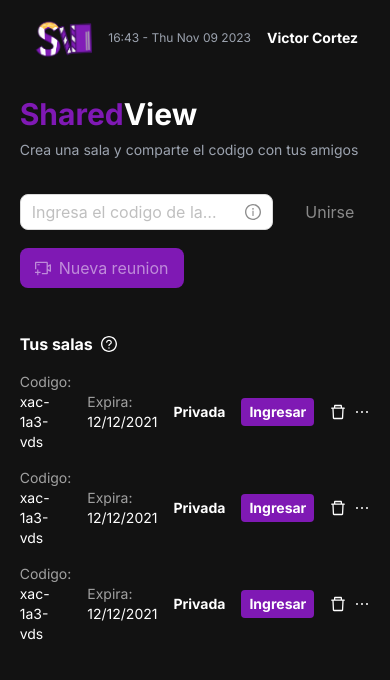
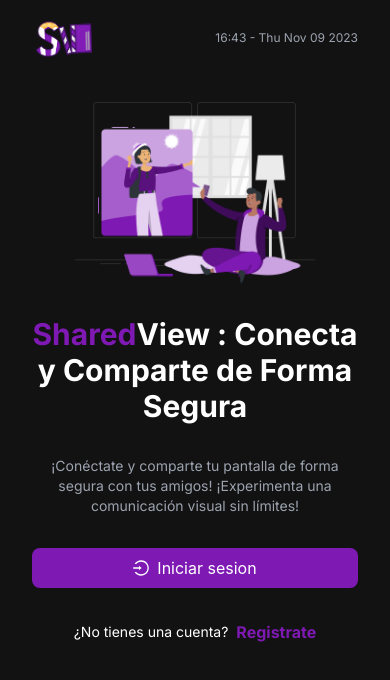
Before and after one commit to juarezgonz02/sharedview_nextjs, a Next.js app in the folder NextJS Proyect/: page / in a window 390 px wide. Shown: the top 680 px of the page. Built offline with nearby package versions, Linux system fonts and the light colour scheme.

Commit message:
📱(responsive design): Work on responsive design for Banner and RoomsTable

```diff
--- a/NextJS Proyect/src/app/page.js
+++ b/NextJS Proyect/src/app/page.js
@@ -26,11 +26,11 @@ const roomsList = [
 ]
 
 const Page = () => {
-    const [isLogged, setIsLogged] = useState(true);
+    const [isLogged, setIsLogged] = useState(false);
     const [rooms, setRooms] = useState(roomsList)
 
     return (
-        <div className='flex min-h-screen flex-col px-8'>
+        <div className='flex min-h-screen flex-col px-8 mb-8'>
             <Navbar isLogged={isLogged} />
             <Banner isLogged={isLogged} rooms={rooms}/>
         </div>
--- a/NextJS Proyect/src/components/Banner.jsx
+++ b/NextJS Proyect/src/components/Banner.jsx
@@ -13,22 +13,22 @@ const HeaderContent = ({ isLogged }) => {
         <>
             {
                 isLogged ?
-                    <div className="flex flex-col gap-2">
-                        <div className="text-white">
+                    <div className="flex flex-col gap-2 tablet:items-center tablet:justify-center">
+                        <div className="text-white phone:text-start">
                             <span className="text-purple text-4xl font-bold tablet:text-3xl">Shared</span>
                             <span className="text-4xl font-bold tablet:text-3xl">View</span>
                         </div>
-                        <p className="text-base text-gray-400 tablet:text-sm">
+                        <p className="text-base text-gray-400 tablet:text-sm phone:text-center">
                             Crea una sala y comparte el codigo con tus amigos
                         </p>
                     </div>
                     :
-                    <div className="flex flex-col gap-8">
-                        <div className="text-white">
-                            <span className="text-purple text-4xl font-bold">Shared</span>
-                            <span className="text-4xl font-bold">View : Conecta y Comparte de Forma Segura </span>
+                    <div className="flex flex-col gap-8 tablet:items-center tablet:justify-center">
+                        <div className="text-white phone:text-center">
+                            <span className="text-purple text-4xl font-bold tablet:text-3xl">Shared</span>
+                            <span className="text-4xl font-bold tablet:text-3xl">View : Conecta y Comparte de Forma Segura </span>
                         </div>
-                        <p className="text-base text-gray-400">
+                        <p className="text-base text-gray-400 tablet:text-sm phone:text-sm phone:text-center">
                             ¡Conéctate y comparte tu pantalla de forma segura con tus amigos! ¡Experimenta una comunicación visual sin límites!
                         </p>
                     </div>
@@ -66,7 +66,7 @@ const BannerControls = ({ isLogged, isModalOpen, setIsModalOpen, createRoom }) =
         <>
             {
                 isLogged ?
-                    <div className="flex flex-wrap-reverse gap-4">
+                    <div className="flex flex-wrap-reverse gap-4 tablet:items-center tablet:justify-center phone:flex-row">
                         <ConfigProvider
                             theme={{
                                 components: {
@@ -92,6 +92,7 @@ const BannerControls = ({ isLogged, isModalOpen, setIsModalOpen, createRoom }) =
                                         colorTextPlaceholder: "rgba(255, 255, 255, 0.4)",
                                         activeBorderColor: "#fff",
                                         hoverBorderColor: "#fff",
+                                        paddingInline: "0.5rem",
                                     },
                                     Select: {
                                         colorBorder: "#1e1e1e",
@@ -110,17 +111,17 @@ const BannerControls = ({ isLogged, isModalOpen, setIsModalOpen, createRoom }) =
                             <Button
                                 size="large"
                                 disabled={createRoom}
-                                className="bg-purple hover:bg-violet-900 text-white border-none"
+                                className="bg-purple hover:bg-violet-900 text-white border-none phone:w-full"
                                 icon={<VideoCameraAddOutlined />}
                                 onClick={showModal}
                             >
-                                Nueva reunion
+                                Crear sala
                             </Button>
                             <Modal title="Crear una sala" open={isModalOpen} footer={null} closeIcon={false}>
                                 <CreateRoomForm handleOk={handleOk} handleCancel={handleCancel} />
                             </Modal>
                         </ConfigProvider>
-                        <div className="flex flex-row items-center gap-4">
+                        <div className="flex flex-row items-center gap-4 tablet:gap-2">
                             <ConfigProvider
                                 theme={{
                                     components: {
@@ -140,7 +141,6 @@ const BannerControls = ({ isLogged, isModalOpen, setIsModalOpen, createRoom }) =
                                     placeholder="Ingresa el codigo de la reunion"
                                     onChange={onChange}
                                     allowClear
-                                    className="h-9"
                                     suffix={
                                         <Tooltip title="Example: xac-1a3-vds">
                                             <InfoCircleOutlined
@@ -175,13 +175,13 @@ const BannerControls = ({ isLogged, isModalOpen, setIsModalOpen, createRoom }) =
                         >
                             <Button
                                 size="large"
-                                className="bg-purple hover:bg-violet-900 text-white border-none"
+                                className="bg-purple hover:bg-violet-900 text-white border-none w-1/2 tablet:w-full"
                                 icon={<LoginOutlined />}
                             >
                                 Iniciar sesion
                             </Button>
                         </ConfigProvider>
-                        <div className="flex flex-row items-center gap-2">
+                        <div className="flex flex-row items-center justify-start tablet:justify-center gap-2">
                             <span className="text-white text-sm">
                                 ¿No tienes una cuenta?
                             </span>
@@ -221,9 +221,9 @@ const ImagesBanner = ({ isLogged }) => {
         <>
             {
                 isLogged ?
-                    <Image src={LoginBannerIMG} width={500} height={500} alt="img"/>
+                    <Image src={LoginBannerIMG} width={500} height={500} alt="img" className="phone:h-60 phone:w-60"/>
                     :
-                    <Image src={BannerIMG} width={500} height={500} alt="img" />
+                    <Image src={BannerIMG} width={500} height={500} alt="img" className="phone:h-60 phone:w-60" />
             }
         </>
     )
@@ -233,12 +233,12 @@ const ImagesBanner = ({ isLogged }) => {
 
 const Banner = ({ isLogged, rooms }) => {
     return (
-        <div className="flex flex-row items-center justify-evenly  mt-5 tablet:justify-center">
-            <div className="flex flex-col gap-8">
+        <div className="flex flex-row items-center justify-evenly mt-5 tablet:justify-center phone:flex-col-reverse phone:mt-0">
+            <div className="w-1/2 flex flex-col gap-8 tablet:w-full">
                 <HeaderContent isLogged={isLogged} />
                 <Rooms isLogged={isLogged} rooms={rooms} />
             </div>
-            <div className="flex flex-col tablet:hidden">
+            <div className="flex flex-col tablet:hidden phone:flex">
                 <ImagesBanner isLogged={isLogged} />
             </div>
         </div>
--- a/NextJS Proyect/src/components/Navbar.jsx
+++ b/NextJS Proyect/src/components/Navbar.jsx
@@ -33,17 +33,23 @@ const Navbar = ({ isLogged }) => {
             <div className='flex items-center gap-4'>
                 <Image src={LogoSharedView} width={60} height={60} alt='logo' />
                 <div className='flex flex-row phone:hidden'>
-                    <span className='text-purple font-bold text-lg'>Shared</span>
-                    <span className='font-bold text-lg'>View</span>
+                    <span className='text-purple font-bold text-lg tablet:text-base'>Shared</span>
+                    <span className='font-bold text-lg tablet:text-base'>View</span>
                 </div>
             </div>
             <div className='flex flex-row items-center gap-4'>
-            <Clock />
                 {
                     isLogged ?
-                        <span className='text-white font-bold tablet:text-sm'>Victor Cortez</span>
+                        <>
+                            <div className='phone:hidden'>
+                                <Clock />
+                            </div>
+                            <span className='text-white font-bold tablet:text-sm'>Victor Cortez</span>
+                        </>
                         :
-                        null
+                        <div className='phone:flex'>
+                            <Clock />
+                        </div>
                 }
             </div>
         </div>
--- a/NextJS Proyect/src/components/RoomsList.jsx
+++ b/NextJS Proyect/src/components/RoomsList.jsx
@@ -8,22 +8,22 @@ const RoomsTable = ({rooms}) => {
         <>
             {
                 rooms.map((room) => (
-                    <div key={room.id} className='flex flex-row items-center gap-4 mt-4'>
-                        <span className='text-white text-sm'>
+                    <div key={room.id} className='flex flex-row items-center tablet:justify-evenly gap-4 mt-4 tablet:w-full phone:gap-2'>
+                        <span className='text-white text-sm phone:text-xs'>
                             <span className='text-white opacity-60'>Codigo: </span>
                             {room.code}
                         </span>
-                        <span className='text-white text-sm'>
+                        <span className='text-white text-sm phone:text-xs'>
                             <span className='text-white opacity-60'>Expira: </span>
                             {room.expDate}
                         </span>
                         {
                             room.isPrivate ?
-                                <span className='text-white text-sm font-bold'>Privada</span>
+                                <span className='text-white text-sm font-bold phone:text-xs'>Privada</span>
                                 :
-                                <span className='text-white text-sm font-bold'>Publica</span>
+                                <span className='text-white text-sm font-bold phone:text-xs'>Publica</span>
                         }
-                        <button className='bg-purple hover:bg-violet-900 text-white text-sm font-bold py-1 px-2 rounded'>Ingresar</button>
+                        <button className='bg-purple hover:bg-violet-900 text-white text-sm font-bold py-1 px-2 rounded phone:px-1 phone:text-xs'>Ingresar</button>
                         <div className='flex flex-row gap-2'>
                         <Popconfirm
                             title="Delete the task"
@@ -51,7 +51,7 @@ const RoomsTable = ({rooms}) => {
         return (
             <div className='flex flex-col mt-3'>
                 <div className='flex flex-row gap-2'>
-                    <h1 className='text-base font-bold text-white'>Tus salas</h1>
+                    <h1 className='text-base font-bold text-white phone:text-sm'>Tus salas</h1>
                     <Tooltip placement="top" title="Only you can have three rooms maximum">
                         <QuestionCircleOutlined />
                     </Tooltip>
```
